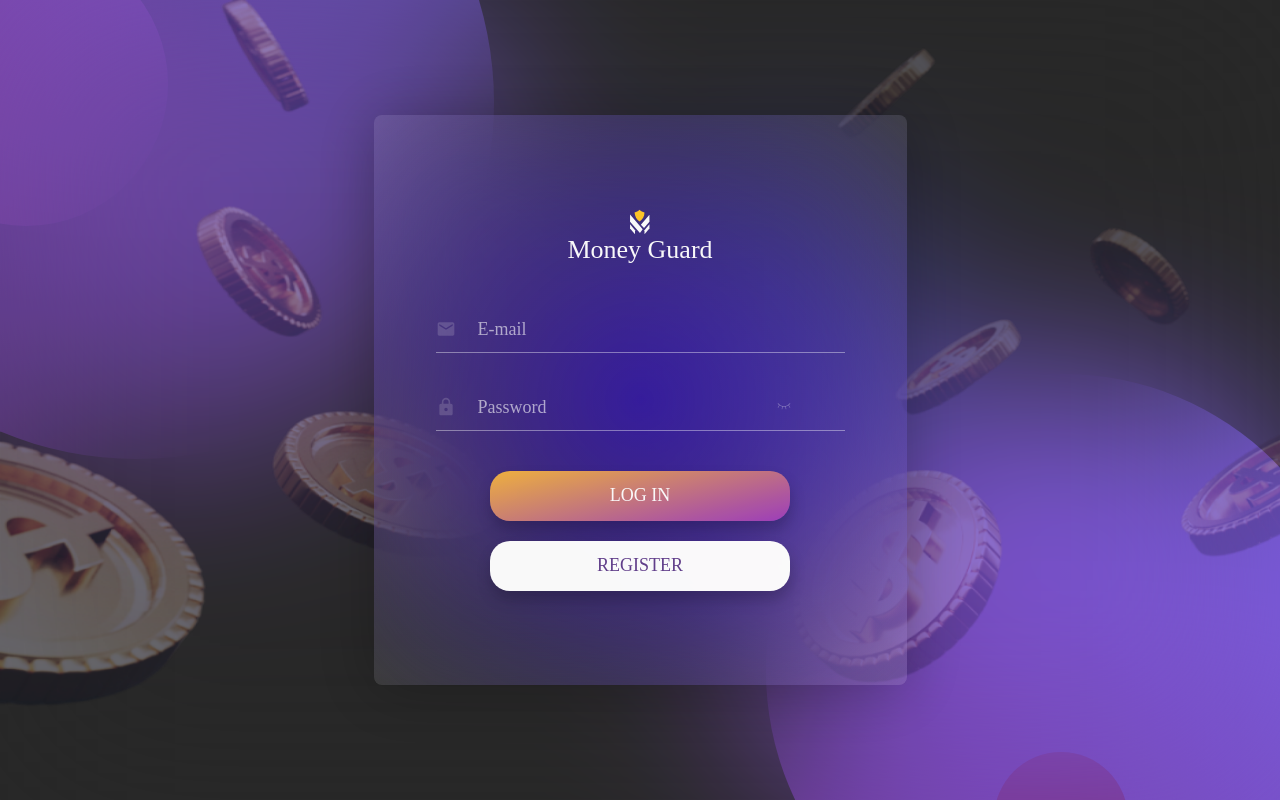
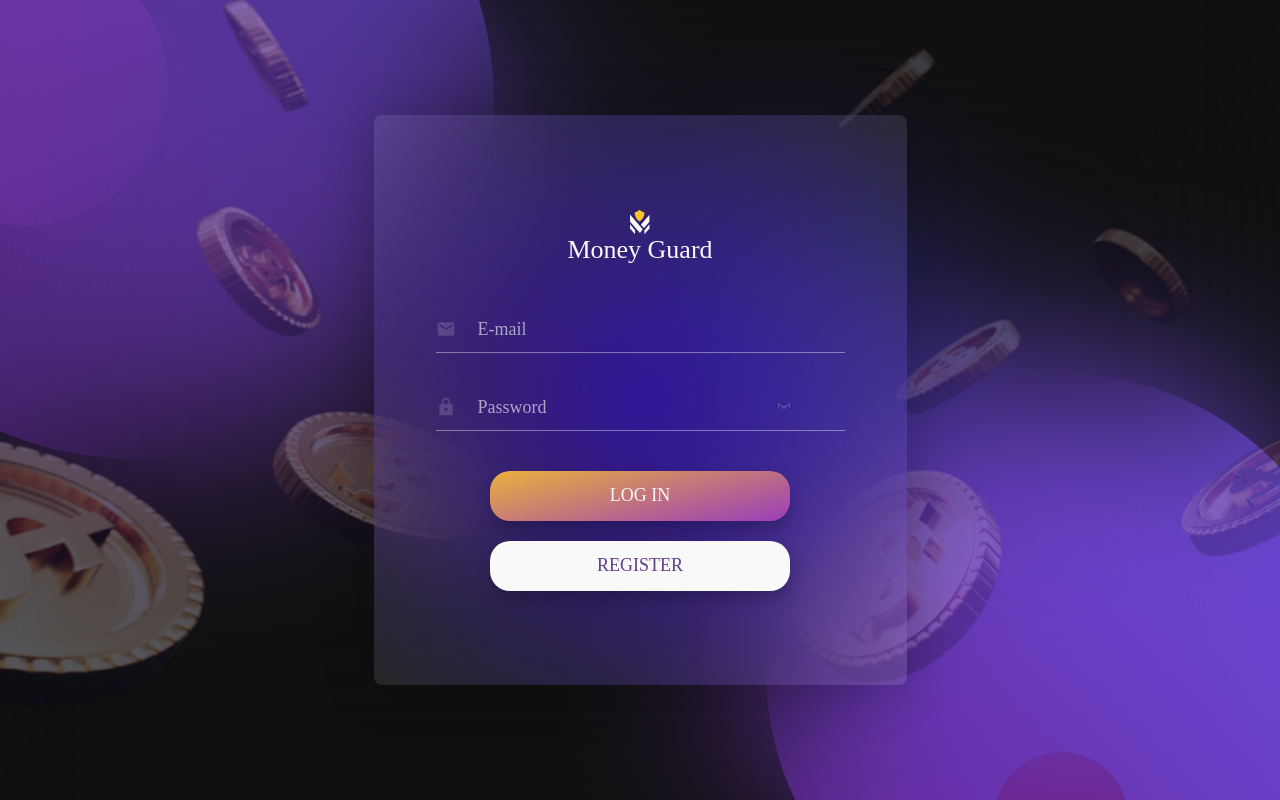
Before and after one commit to kpapura/money_guard_project, a React (Vite) app: page / in a window 1280 px wide. Built offline with nearby package versions, Linux system fonts and the light colour scheme.

Commit message:
fixed styles
deleted register container

```diff
--- a/src/components/LoginRegisterForm/LoginRegisterForm.jsx
+++ b/src/components/LoginRegisterForm/LoginRegisterForm.jsx
@@ -78,10 +78,10 @@ const LoginRegisterForm = ({ onDataSubmit, formType, schema }) => {
           style={{
             padding:
               size < 768 && formType === 'login'
-                ? '98px 20px'
+                ? '98px 0px'
                 : size > 768 && formType === 'login'
-                ? '80px 62px'
-                : '40px 62px',
+                ? '80px 0px'
+                : '40px 0px',
           }}
         >
           <a
--- a/src/components/LoginRegisterForm/LoginRegisterForm.module.css
+++ b/src/components/LoginRegisterForm/LoginRegisterForm.module.css
@@ -547,6 +547,7 @@
     height: 100%;
     width: 100%;
     backdrop-filter: blur(100px);
+    background-color: transparent;
   }
   .background_img_container_login,
   .background_img_container_registration {
@@ -586,6 +587,8 @@
     right: -234px;
     z-index: 2;
     opacity: 0.5;
+    height: 896px;
+    max-height: 90%;
   }
   .background_container {
     display: flex;
--- a/src/pages/Login/Login.jsx
+++ b/src/pages/Login/Login.jsx
@@ -26,14 +26,14 @@ const Login = () => {
     password: '0000000',
   };
   return (
-    <div>
+    <>
       <LoginRegisterForm
         formType={'login'}
         onDataSubmit={handleSubmit}
         values={values}
         schema={loginSchema}
       />
-    </div>
+    </>
   );
 };
 
--- a/src/pages/Register/Register.jsx
+++ b/src/pages/Register/Register.jsx
@@ -6,7 +6,7 @@ import { registerThunk } from '../../redux/auth/operations';
 import { registerSchema } from '../../Schemas/registerShema';
 import { toast } from 'react-toastify';
 import 'react-toastify/dist/ReactToastify.css';
-import s from "./Register.module.css"
+import s from './Register.module.css';
 
 const Register = () => {
   const dispatch = useDispatch();
@@ -24,13 +24,13 @@ const Register = () => {
   };
 
   return (
-    <div className={s.registerWrapper}>
+    <>
       <Login_RegisterForm
         onDataSubmit={handleSubmit}
         formType={'register'}
         schema={registerSchema}
       />
-    </div>
+    </>
   );
 };
 
```
Also changed, not shown: src/pages/Register/Register.module.css (indentation only).
